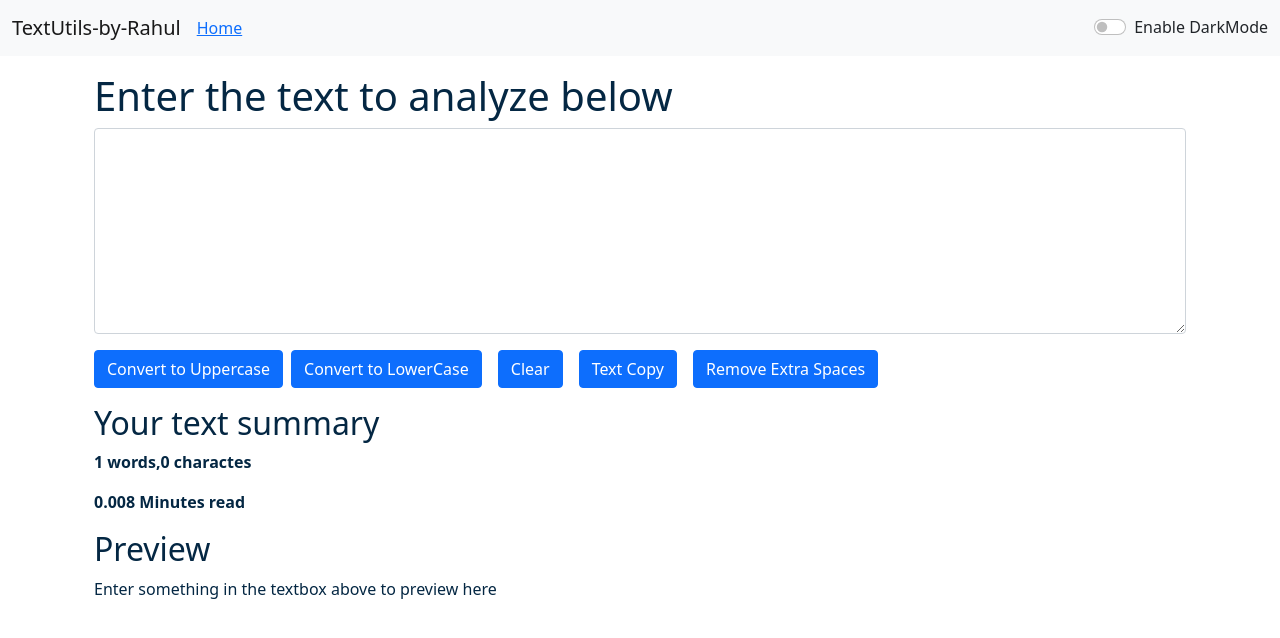
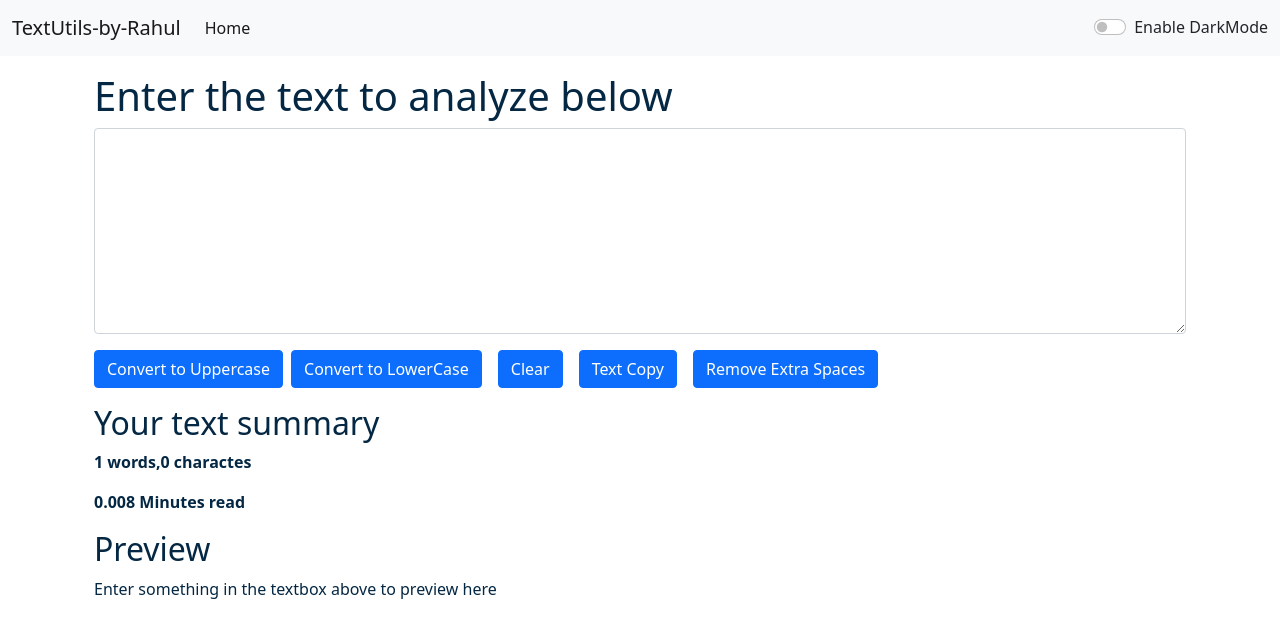
Before and after one commit to Rahul-Palahwat/Text_Editor_React, a React (Create React App) app: page / in a window 1280 px wide. Shown: the top 638 px of the page. Built offline with nearby package versions, Linux system fonts and the light colour scheme.

Commit message:
Removed home bug

```diff
--- a/src/components/Navbar.js
+++ b/src/components/Navbar.js
@@ -25,7 +25,7 @@ export default function Navbar(props) {
         <div className="collapse navbar-collapse" id="navbarSupportedContent">
           <ul className="navbar-nav me-auto mb-2 mb-lg-0">
             <li className="nav-item">
-              <a className="nav-a active" aria-current="page" href="/">
+              <a className="nav-link active" aria-current="page" href="/">
                 Home
               </a>
             </li>
```
